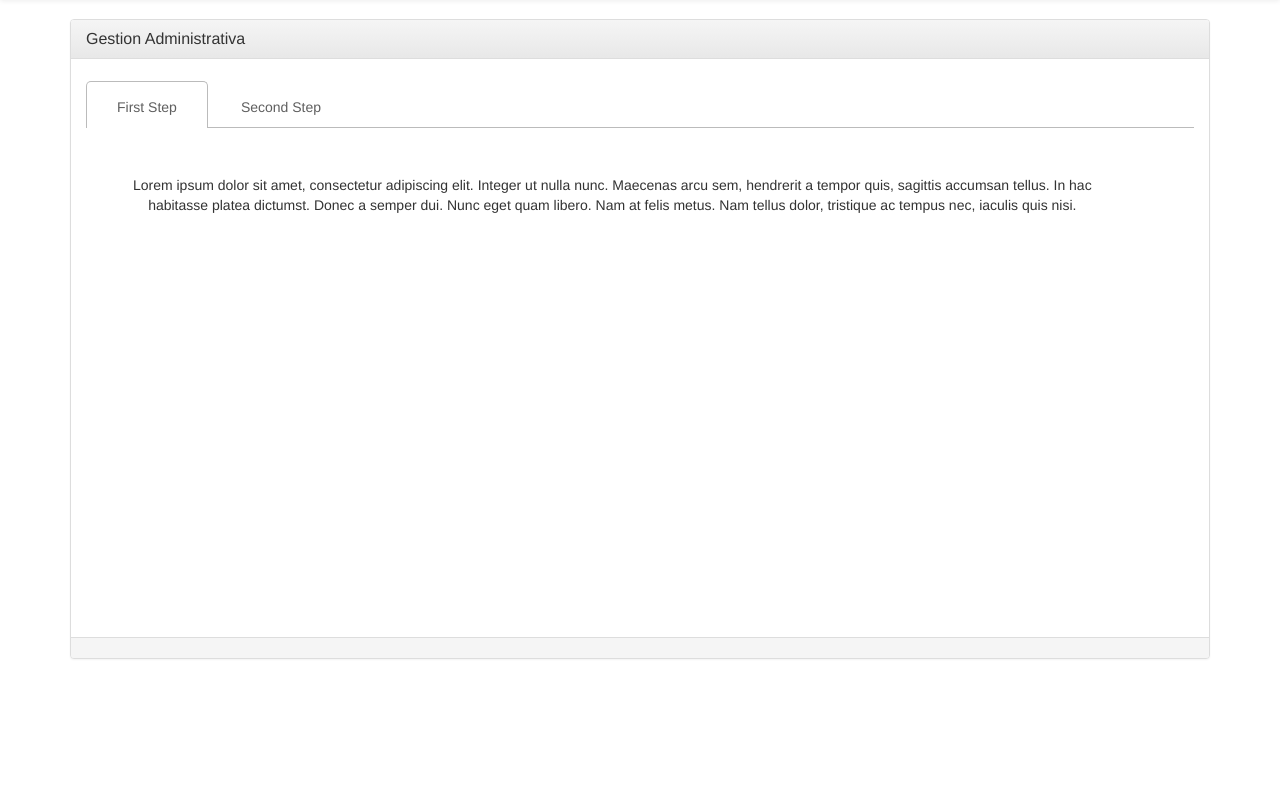
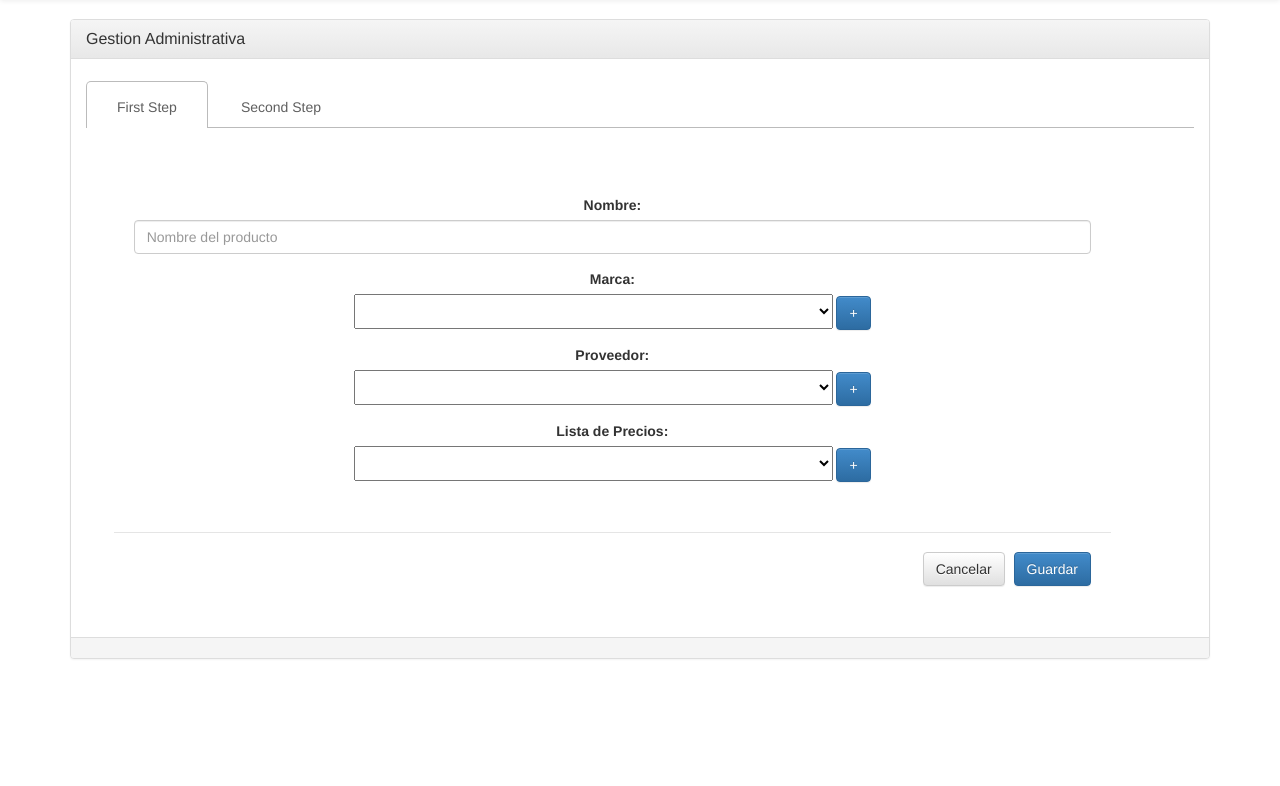
Before and after one commit to jcalferes/grupochabri, a PHP site: page /gestionAdministrativa.php in a window 1280 px wide. Shown: the part 51-837 px from the top of the page. Run offline with PHP 8.4, Linux system fonts and the light colour scheme; data that the repository does not hold is empty.

Commit message:
subiendo! prr!

```diff
--- a/administracion/administracion.js/modalProducto.js
+++ b/administracion/administracion.js/modalProducto.js
@@ -1,12 +1,8 @@
 $(document).ready(function() {
-    $("#agregarMarca").click(function() {
-    });
+
     $("#selectMarca").load("mostrarMarcas.php");
     $("#selectProveedor").load("mostrarProveedores.php");
     $("#selectListaPrecios").load("mostrarlistaPrecios.php");
-    $("#cancelar").click(function() {
-    });
-    $("#guardarDatos").click(function() {
-        alert("entro");
-    });
+
+
 });
--- /dev/null
+++ b/administracion/administracion.js/wizardjs.js
@@ -0,0 +1,24 @@
+
+
+
+ $(function()
+            {
+                $("#wizard").steps({
+                    headerTag: "h2",
+                    bodyTag: "section",
+                    transitionEffect: "none",
+                    enableFinishButton: false,
+                    enablePagination: false,
+                    enableAllSteps: true,
+                    titleTemplate: "#title#",
+                    cssClass: "tabcontrol"
+                });
+            });
+
+      $(document).ready(function(){
+
+
+       $("#mostrarWizards").load("mostrarWizarProducto.php");
+
+
+ });
--- a/administracion/gestionAdministrativa.php
+++ b/administracion/gestionAdministrativa.php
@@ -67,9 +67,11 @@
                     <div id="wizard">
                         <h2>First Step</h2>
                         <section>
-                            <p>Lorem ipsum dolor sit amet, consectetur adipiscing elit. Integer ut nulla nunc. Maecenas arcu sem, hendrerit a tempor quis,
-                                sagittis accumsan tellus. In hac habitasse platea dictumst. Donec a semper dui. Nunc eget quam libero. Nam at felis metus.
-                                Nam tellus dolor, tristique ac tempus nec, iaculis quis nisi.</p>
+                            <div id="mostrarWizards">
+
+                                <input type="submit" id="algo"/>
+
+                    </div>
                         </section>
                         <h2>Second Step</h2>
                         <section>
@@ -94,22 +96,11 @@
         <script src="../bootstrap/js/jquery.js"></script>
         <script src="../bootstrap/js/bootstrap.min.js"></script>
         <script src="../jsteps/js/jquery.steps.min.js"></script>
+        <script src="../administracion/administracion.js/wizardjs.js"></script>
+
         <script src="../alertify/lib/alertify.min.js"></script>
         <script>
-            $(function()
-            {
-                $("#wizard").steps({
-                    headerTag: "h2",
-                    bodyTag: "section",
-                    transitionEffect: "none",
-                    enableFinishButton: false,
-                    enablePagination: false,
-                    enableAllSteps: true,
-                    titleTemplate: "#title#",
-                    cssClass: "tabcontrol"
-                });
-            });
-        </script>
+
     </body>
 </html>
 <?php
--- /dev/null
+++ b/administracion/mostrarWizarProducto.php
@@ -0,0 +1,32 @@
+<?php
+
+echo' <form id="cuerpo">
+                        <div class="modal-body">
+                            <div class="form-group">
+                                <label>Nombre:</label>
+                                <input type="text" class="form-control" id="txtNombreProducto" placeholder="Nombre del producto" required>
+                            </div>
+                            <div class="form-group">
+                                <label>Marca:</label><br>
+                                <select id="selectMarca" style="width: 50%; height: 35px">
+                                </select>
+                                <input href="#mdlMarca" data-toggle="modal" data-dismiss="modal" type="button" class="btn btn-primary" value="+">
+                            </div>
+                            <div class="form-group">
+                                <label>Proveedor:</label><br>
+                                <select id="selectProveedor" style="width: 50%; height: 35px">
+                                </select>
+                                <input href="#mdlProveedor" data-toggle="modal" data-dismiss="modal" type="button" class="btn btn-primary" value="+">
+                            </div>
+                            <div class="form-group">
+                                <label>Lista de Precios:</label><br>
+                                <select id="selectListaPrecios" style="width: 50%; height: 35px">
+                                </select>
+                                <input href="#mdlListaPrecios" data-toggle="modal" type="button" class="btn btn-primary" value="+">
+                            </div>
+                        </div>
+                        <div class="modal-footer">
+                            <input type="button" class="btn btn-default" data-dismiss="modal" value="Cancelar"/>
+                            <input type="submit" class="btn btn-primary" value="Guardar" id="guardarDatos"/>
+                        </div>
+                    </form> <script src="../administracion/administracion.js/modalProducto.js"></script>';
```
Also changed, not shown: administracion/administracion.clases/Direccion.php (deleted, +0 -51 lines).
